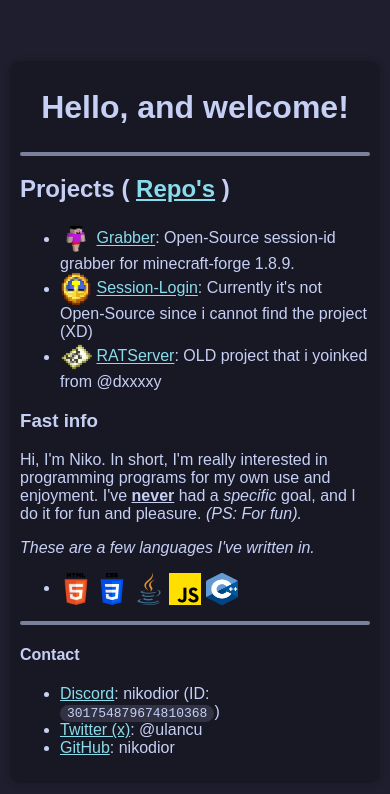
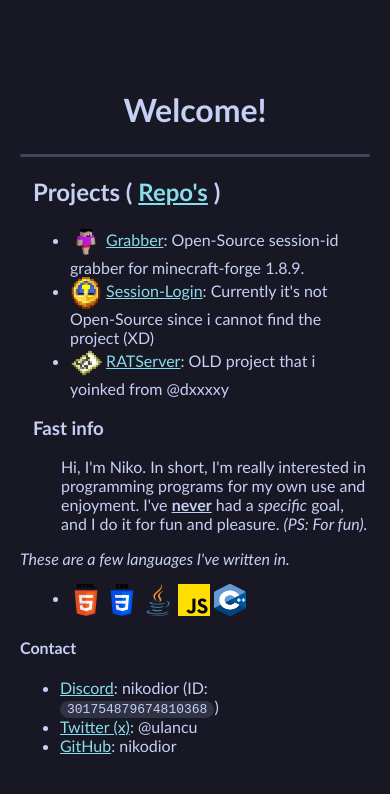
Before and after one commit to Nikodior/Nikodior.github.io, a plain HTML site: page index.html in a window 390 px wide. Drawn offline with Linux system fonts and the light colour scheme.

Commit message:
initial commit
idk something maybe works

```diff
--- a/index.html
+++ b/index.html
@@ -26,18 +26,19 @@
       <div class="main-div">
         <header>
           <h1 class="h1-desktop">Hello, and welcome!</h1>
+          <h1 class="h1-mobile">Welcome!</h1>
         </header>
         <!-- Dont worry pookie -->
         <hr />
         <main>
           <div>
-            <h2>
+            <h2 class="h2-header">
               Projects (
               <a href="https://github.com/nikodior" target="”_blank”">Repo's</a>
               )
             </h2>
             <ul>
-              <li>
+              <li class="list-class">
                 <img src="/media/download.png" alt="skin" class="emoji" />
                 <a
                   href="https://github.com/Nikodior/grabber/tree/master"
@@ -45,7 +46,7 @@
                   >Grabber</a
                 >: Open-Source session-id grabber for minecraft-forge 1.8.9.
               </li>
-              <li>
+              <li class="list-class">
                 <img
                   src="/media/minecraft clock.webp"
                   alt="mcclock"
@@ -57,7 +58,7 @@
                 >: Currently it's not Open-Source since i cannot find the
                 project (XD)
               </li>
-              <li>
+              <li class="list-class">
                 <img src="/media/MapNew.webp" alt="mcmap" class="emoji" />
                 <a
                   href="https://github.com/Nikodior/RATServer"
@@ -67,8 +68,8 @@
               </li>
             </ul>
             <!-- Wiecej gadania-->
-            <h3>Fast info</h3>
-            <p>
+            <h3 class="h3-header">Fast info</h3>
+            <p class="p-header">
               Hi, I'm Niko. In short, I'm really interested in programming
               programs for my own use and enjoyment. I've
               <b><u>never</u></b> had a <i>specific</i> goal, and I do it for
@@ -76,7 +77,7 @@
             </p>
             <p><i>These are a few languages I've written in.</i></p>
             <ul>
-              <li>
+              <li class="list-class">
                 <img src="/media/html.png" alt="html" class="emoji" />
                 <img src="/media/css.png" alt="css" class="emoji" />
                 <img src="/media/java.png" alt="java" class="emoji" />
@@ -84,7 +85,6 @@
                 <img src="/media/cpp.png" alt="cpp" class="emoji" />
               </li>
             </ul>
-            <hr />
             <h4>Contact</h4>
             <ul>
               <li>
--- a/styles.css
+++ b/styles.css
@@ -28,7 +28,7 @@
 }
 
 body {
-  font-family: sans-serif;
+  font-family: Seravek, 'Gill Sans Nova', Ubuntu, Calibri, 'DejaVu Sans', source-sans-pro, sans-serif;;
   margin: 0;
   padding: 0;
   height: 100vh;
@@ -54,6 +54,26 @@ body {
   min-width: 350px;
   overflow: auto;
   margin: 10px;
+}
+
+.h1-mobile {
+	display: none;
+}
+
+.h2-header {
+  margin-left: 13px;
+}
+
+.h3-header {
+  margin-left: 13px;
+}
+
+.p-header {
+  margin-left: 41px;
+}
+
+.list-class {
+  margin-left: 10px;
 }
 
 header {
@@ -102,6 +122,35 @@ code {
   display: inline;
 }
 
-@media screen and (max-width: 768px) {
-  /* Mobile styles go here */
+@media (max-width: 450px) {
+  .h1-mobile {
+    display: block;
+  }
+  .h1-desktop {
+    display: none;
+  }
 }
+
+@media (max-width: 500px) {
+  .main-wrapper {
+    background: var(--ctp-mocha-mantle);
+  }
+  .main-div {
+    box-shadow: none;
+  }
+  hr {
+    border-top: 3px solid var(--ctp-mocha-surface1);
+  }
+}
+
+@media (max-height: 650px) {
+  .h1-mobile {
+    display: none;
+  }
+  .h1-desktop {
+    display: none;
+  }
+  hr {
+    display: none;
+  }
+}
```
